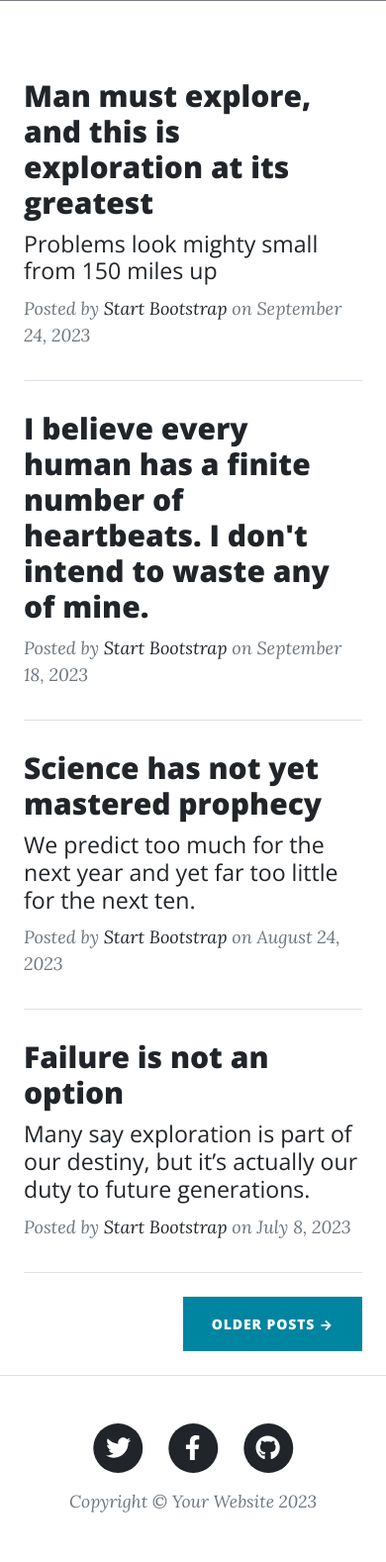
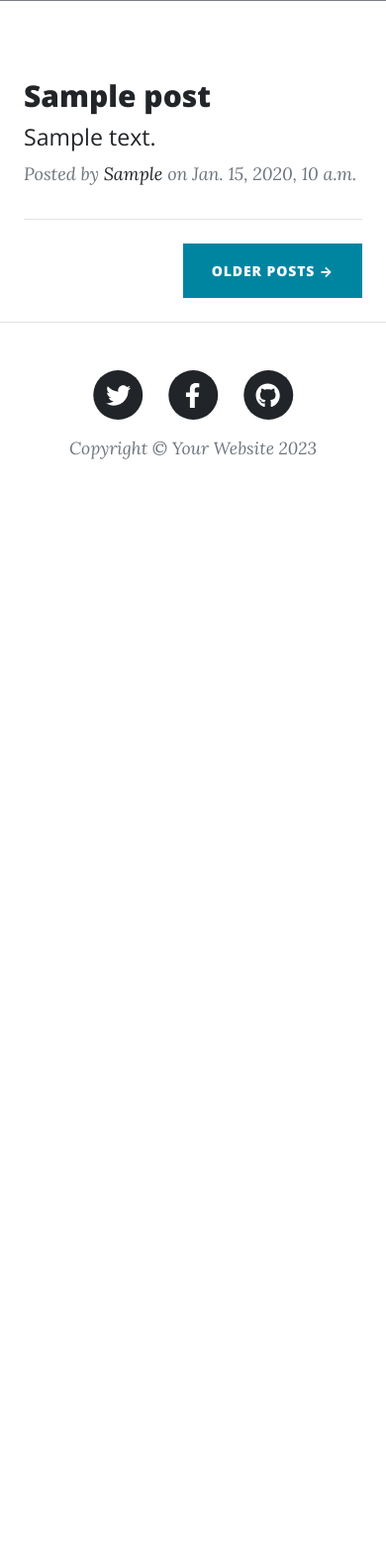
Before and after one commit to KhaledFarghaly11/enhanced-blog, a Django app: page / in a window 390 px wide. Shown: the part 464-2042 px from the top of the page at 99% size. After the commit the page ends 928 px from the top, so only its background shows below. Run offline with Django 5.2, Linux system fonts and the light colour scheme; tables that the repository leaves empty hold one stand-in row (values such as "Sample post"); grey boxes marked "Sample" are stand-in pictures; some libraries are stand-ins or nearby versions.

Commit message:
Created a post model with its fields, Added canonical URLs for models

```diff
--- a/blog/models.py
+++ b/blog/models.py
@@ -1,9 +1,23 @@
 from django.db import models
 from PIL import Image
 from django.core.exceptions import ValidationError
+from django.contrib.auth.models import User
+from django.urls import reverse
+from django.utils import timezone
 
-def validate_image_dimensions(image):
+def validate_background_image_dimensions(image):
     min_width = 1000
+    min_height = 500
+    img = Image.open(image)
+    width, height = img.size
+
+    if width < min_width or height < min_height:
+        raise ValidationError(
+            f"Image dimensions must be at least {min_width}px wide and {min_height}px tall."
+        )
+
+def validate_post_image_dimensions(image):
+    min_width = 700
     min_height = 500
     img = Image.open(image)
     width, height = img.size
@@ -17,7 +31,7 @@ def validate_image_dimensions(image):
 class PageBase(models.Model):
   title = models.CharField(max_length=150)
   sub_title = models.CharField(max_length=250)
-  bg_image = models.ImageField(upload_to='images/%Y/%m/%d', validators=[validate_image_dimensions])
+  bg_image = models.ImageField(upload_to='images/%Y/%m/%d', validators=[validate_background_image_dimensions])
   created_at = models.DateTimeField(auto_now_add=True)
   updated_at = models.DateTimeField(auto_now=True)
 
@@ -35,3 +49,38 @@ class AboutPage(PageBase):
 
 class ContactPage(PageBase):
   description = models.TextField()
+
+class Post(models.Model):
+
+  class Status(models.TextChoices):
+    DRAFT = ('DF', 'Draft')
+    PUBLISHED = ('PB', 'Published')
+
+  title = models.CharField(max_length=250)
+  slug = models.SlugField(max_length=250)
+  author = models.ForeignKey(User, on_delete=models.CASCADE)
+  body = models.TextField()
+  bg_image = models.ImageField(upload_to='images/%Y/%m/%d/background_images', validators=[validate_background_image_dimensions])
+  post_image = models.ImageField(upload_to='images/%Y/%d/post_images', validators=[validate_post_image_dimensions])
+  created_at = models.DateTimeField(auto_now_add=True)
+  updated_at = models.DateTimeField(auto_now=True)
+  publish = models.DateTimeField(default=timezone.now)
+  status = models.CharField(max_length=2, choices=Status.choices, default=Status.DRAFT)
+
+  class Meta:
+    ordering = ['-publish']
+
+    indexes = [
+      models.Index(fields=['-publish'])
+    ]
+
+  def __str__(self):
+    return self.title
+
+  def get_absolute_url(self):
+      return reverse("blog_post", args=[
+         self.publish.year,
+         self.publish.month,
+         self.publish.day,
+         self.slug
+      ])
--- a/blog/templates/blog/home.html
+++ b/blog/templates/blog/home.html
@@ -5,74 +5,25 @@
 
 
 {% block content %}
+    {% for post in posts %}
       <!-- Main Content-->
       <div class="container px-4 px-lg-5">
         <div class="row gx-4 gx-lg-5 justify-content-center">
           <div class="col-md-10 col-lg-8 col-xl-7">
             <!-- Post preview-->
             <div class="post-preview">
-            <a href="post.html">
+              <a href="{{post.get_absolute_url}}">
                 <h2 class="post-title">
-                Man must explore, and this is exploration at its greatest
+                  {{post.title}}
                 </h2>
                 <h3 class="post-subtitle">
-                Problems look mighty small from 150 miles up
+                  {{post.body|truncatewords:30}}
                 </h3>
               </a>
               <p class="post-meta">
                 Posted by
-              <a href="#!">Start Bootstrap</a>
-              on September 24, 2023
-            </p>
-          </div>
-          <!-- Divider-->
-          <hr class="my-4" />
-          <!-- Post preview-->
-          <div class="post-preview">
-            <a href="post.html"
-              ><h2 class="post-title">
-                I believe every human has a finite number of heartbeats. I don't
-                intend to waste any of mine.
-              </h2></a
-            >
-            <p class="post-meta">
-              Posted by
-              <a href="#!">Start Bootstrap</a>
-              on September 18, 2023
-            </p>
-          </div>
-          <!-- Divider-->
-          <hr class="my-4" />
-          <!-- Post preview-->
-          <div class="post-preview">
-            <a href="post.html">
-              <h2 class="post-title">Science has not yet mastered prophecy</h2>
-              <h3 class="post-subtitle">
-                We predict too much for the next year and yet far too little for
-                the next ten.
-              </h3>
-            </a>
-            <p class="post-meta">
-              Posted by
-              <a href="#!">Start Bootstrap</a>
-              on August 24, 2023
-            </p>
-          </div>
-          <!-- Divider-->
-          <hr class="my-4" />
-          <!-- Post preview-->
-          <div class="post-preview">
-            <a href="post.html">
-              <h2 class="post-title">Failure is not an option</h2>
-              <h3 class="post-subtitle">
-                Many say exploration is part of our destiny, but it’s actually
-                our duty to future generations.
-              </h3>
-            </a>
-            <p class="post-meta">
-              Posted by
-              <a href="#!">Start Bootstrap</a>
-              on July 8, 2023
+                <a href="#!">{{post.author.first_name|capfirst|default:post.author.username}}</a>
+                on {{post.publish}}
               </p>
             </div>
             <!-- Divider-->
@@ -86,4 +37,5 @@
           </div>
         </div>
       </div>
+    {% endfor %}
 {% endblock content %}
--- a/blog/templates/includes/navbar.html
+++ b/blog/templates/includes/navbar.html
@@ -26,11 +26,6 @@
             >
           </li>
           <li class="nav-item">
-            <a class="nav-link px-lg-3 py-3 py-lg-4" href="{% url 'blog_post' %}"
-              >Sample Post</a
-            >
-          </li>
-          <li class="nav-item">
             <a class="nav-link px-lg-3 py-3 py-lg-4" href="{% url 'blog_contact' %}"
               >Contact</a
             >
--- a/blog/urls.py
+++ b/blog/urls.py
@@ -6,7 +6,7 @@ urlpatterns = [
     path('', views.home, name='blog_home'),
     path('about/', views.about, name='blog_about'),
     path('contact/', views.contact, name='blog_contact'),
-    path('post/', views.post_details, name='blog_post'),
+    path('post/<int:year>/<int:month>/<int:day>/<slug:post>', views.post_details, name='blog_post'),
 
     # path('post/<int:year>/<int:month>/<int:day>/<slug:post>', views.post_detail, name='blog_post'),
     # path('post/<post_id>/comment', views.post_comment, name="post_comment"),
--- a/blog/views.py
+++ b/blog/views.py
@@ -1,10 +1,11 @@
 from django.shortcuts import render, get_object_or_404
 
-from blog.models import AboutPage, ContactPage, HomePage
+from blog.models import AboutPage, ContactPage, HomePage, Post
 
 def home(request):
   page = HomePage.objects.all()[0]
-  return render(request, 'blog/home.html', {'page': page})
+  posts = Post.objects.filter(status='PB')
+  return render(request, 'blog/home.html', {'page': page, 'posts': posts})
 
 def about(request):
   page = AboutPage.objects.all()[0]
@@ -14,5 +15,11 @@ def contact(request):
   page = ContactPage.objects.all()[0]
   return render(request, 'blog/contact.html', {'page': page})
 
-def post_details(request):
-  return render(request, 'blog/post_details.html')
+def post_details(request, year, month, day, post):
+  post = get_object_or_404(Post,
+                           publish__year=year,
+                           publish__month=month,
+                           publish__day=day,
+                           slug=post,
+                           status=Post.Status.PUBLISHED)
+  return render(request, 'blog/post_details.html', {'post': post})
```
Also changed, not shown: blog/admin.py (+11 -1 lines), blog/templates/base2.html (added, +58 -0 lines), blog/templates/blog/post_details.html (+47 -91 lines), blog/migrations/0001_initial.py, media/images/2024/06/25/background_images/post-bg.jpg (added), media/images/2024/25/post_images/post-sample-image.jpg (added). Lines whose indentation alone changed are shown as unchanged.
